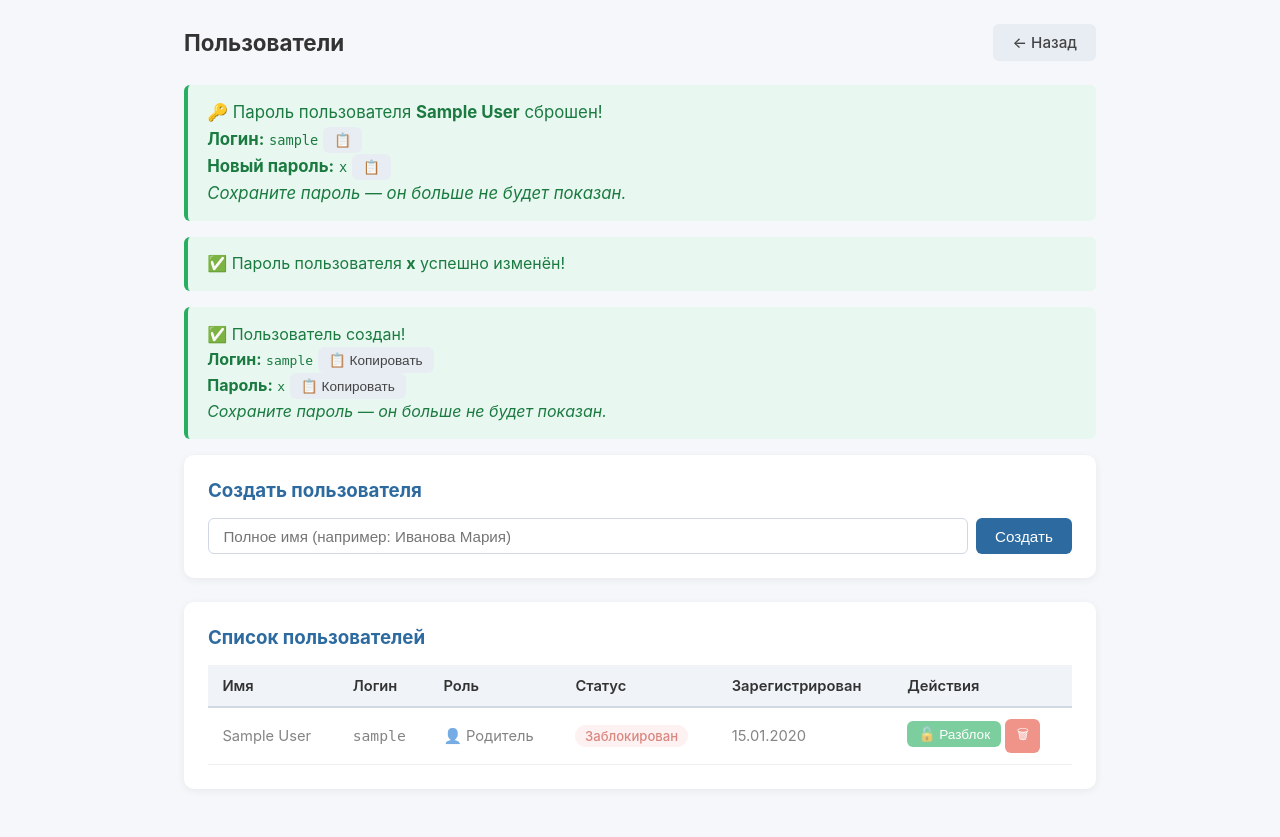
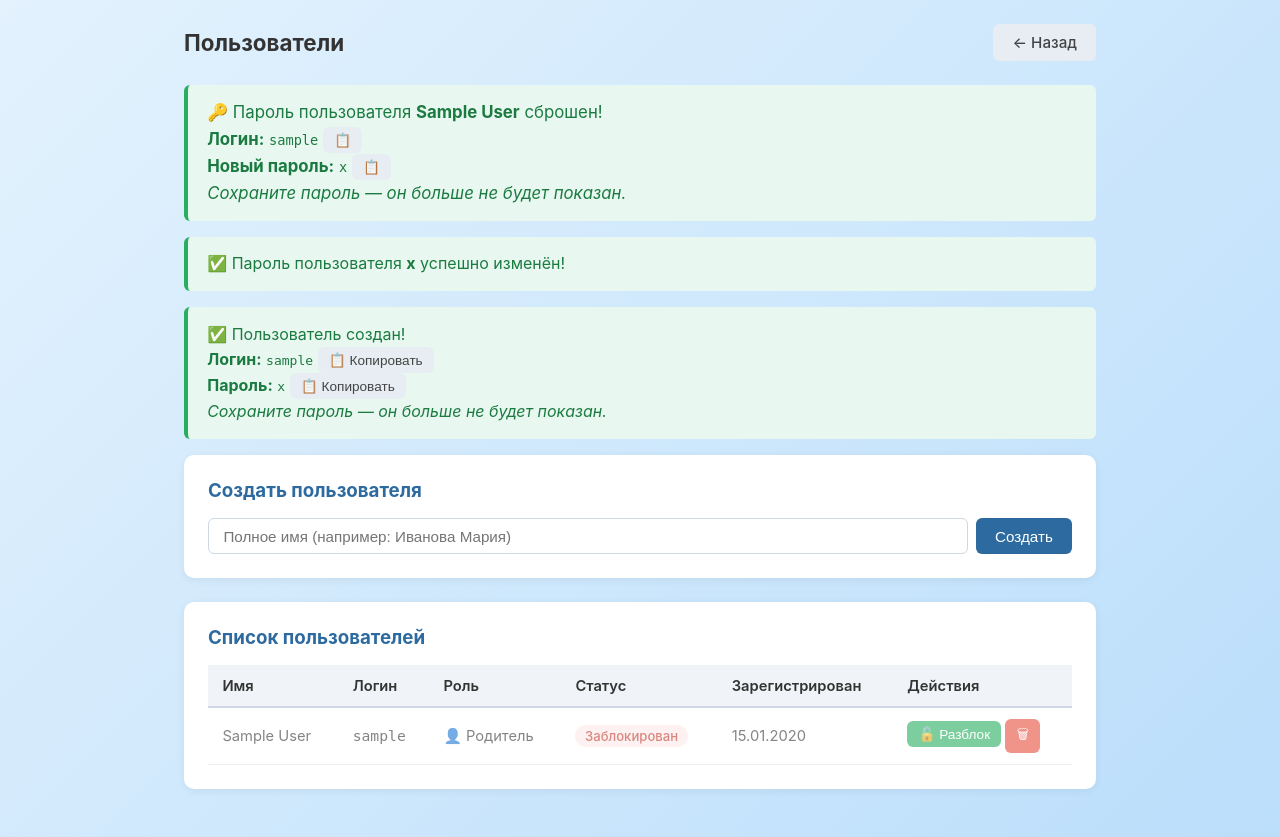
Before and after one commit to PeganovOleg/abc_project, a FastAPI app: template templates/admin/users.html in a window 1280 px wide. Run offline with FastAPI, Linux system fonts and the light colour scheme; the template is opened without the code that fills it: most values are stand-ins (such as "Sample title", 1, 10 or a date in 2020).

Commit message:
style: light blue gradient background

```diff
--- a/static/style.css
+++ b/static/style.css
@@ -1,5 +1,5 @@
 * { box-sizing: border-box; margin: 0; padding: 0; }
-body { font-family: -apple-system, BlinkMacSystemFont, 'Segoe UI', sans-serif; background: #f5f7fa; color: #333; }
+body { font-family: -apple-system, BlinkMacSystemFont, 'Segoe UI', sans-serif; background: linear-gradient(135deg, #E3F2FD 0%, #BBDEFB 100%); min-height: 100vh; color: #333; }
 
 /* Navbar */
 .navbar { background: #2d6a9f; color: white; padding: 0.8rem 1.5rem; display: flex; align-items: center; gap: 1.5rem; flex-wrap: wrap; }
```
